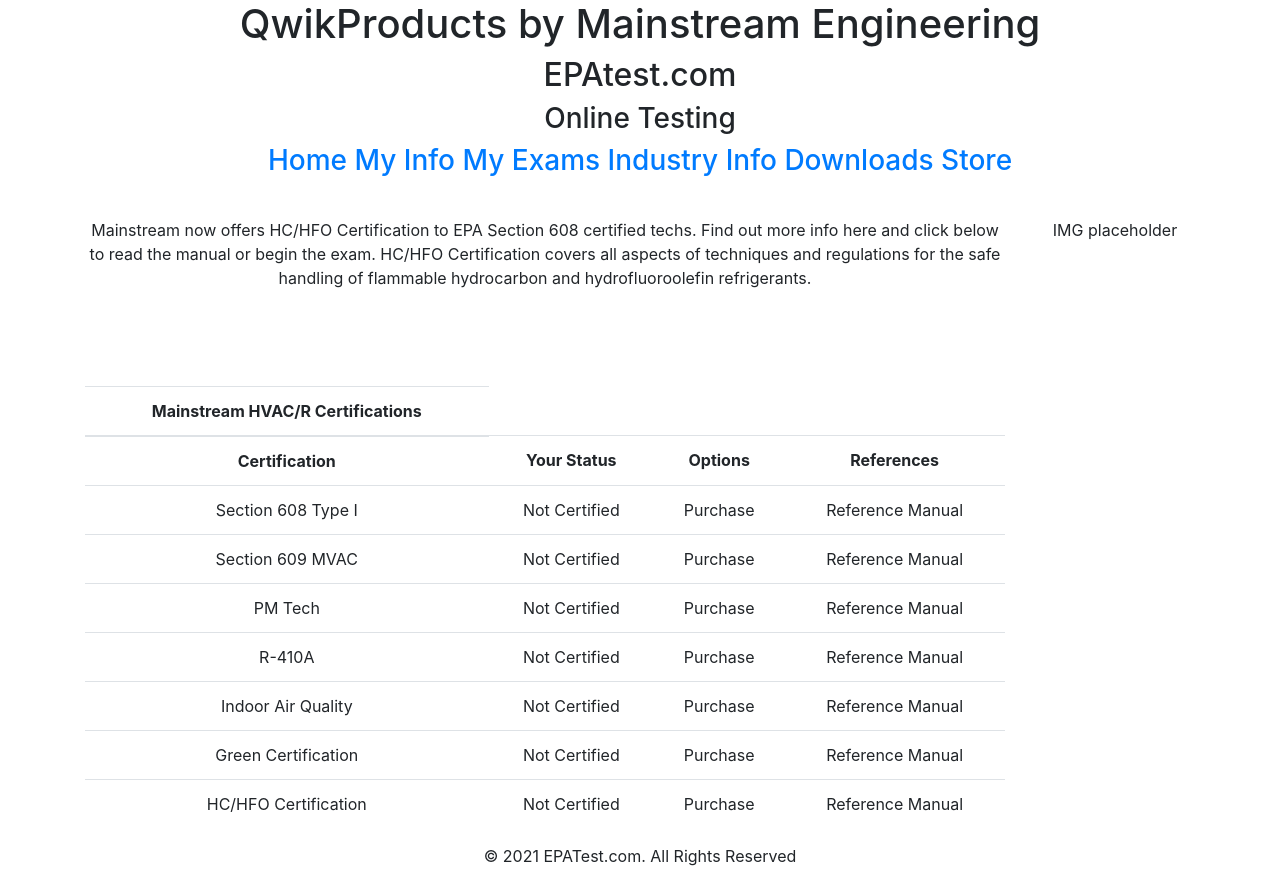
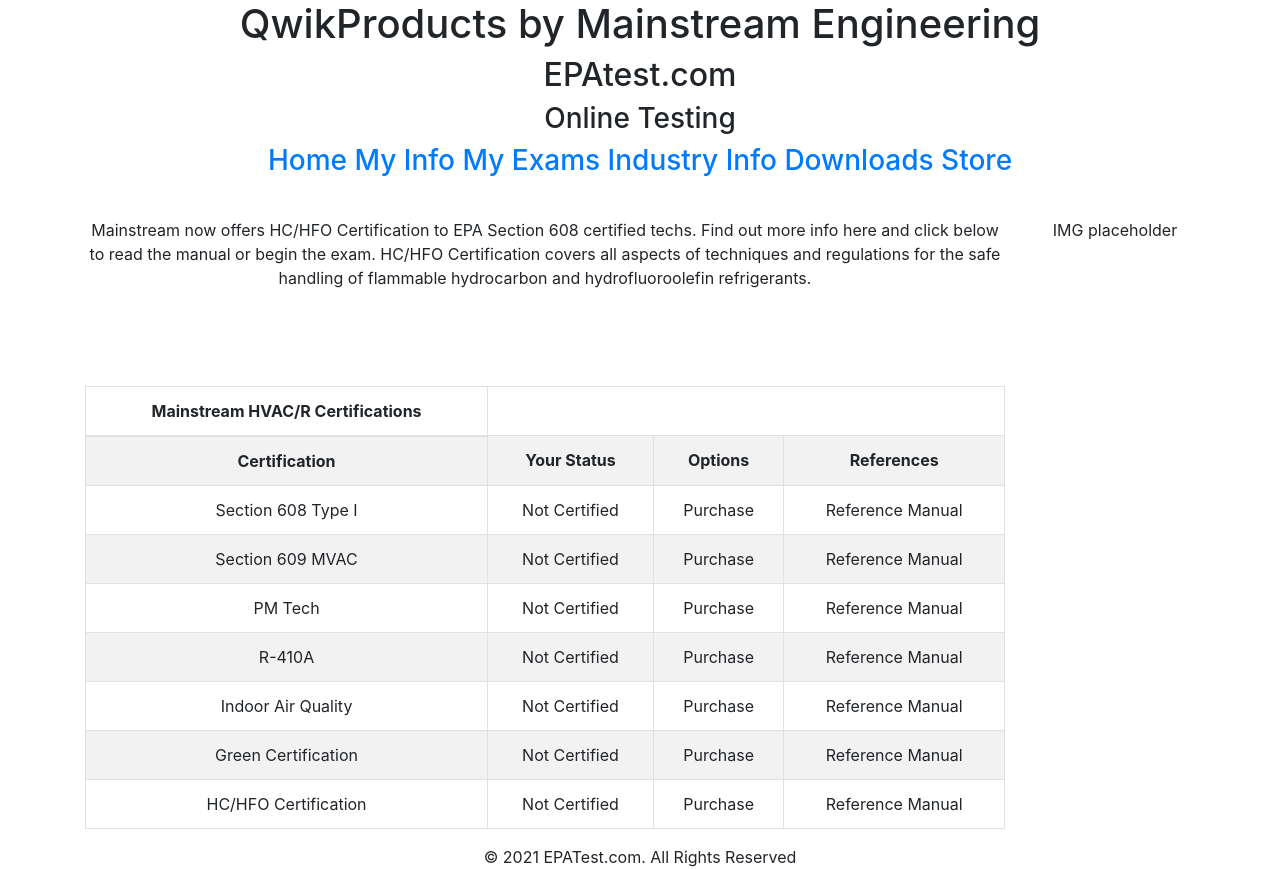
Before and after one commit to SamPCunningham/CertPlatform, a React (Create React App) app in the folder frontend/: page / in a window 1280 px wide. Built offline with nearby package versions, Linux system fonts and the light colour scheme.

Commit message:
table styling

```diff
--- a/frontend/src/Components/Home/homeTable.js
+++ b/frontend/src/Components/Home/homeTable.js
@@ -1,9 +1,10 @@
 import React from 'react';
+import { Table } from 'react-bootstrap';
 
 const HomeTable = () => {
     return (
             <div className="hometable col-10">
-               <table className="table" style={{marginTop: '80px'}}>
+               <Table striped bordered hover className="table" style={{marginTop: '80px'}}>
                    <thead>
                        <tr>
                            <th>Mainstream HVAC/R Certifications</th>
@@ -60,7 +61,7 @@
                        </tr>
 
                    </tbody>
-            </table>
+            </Table>
             </div>
 
      );
```
